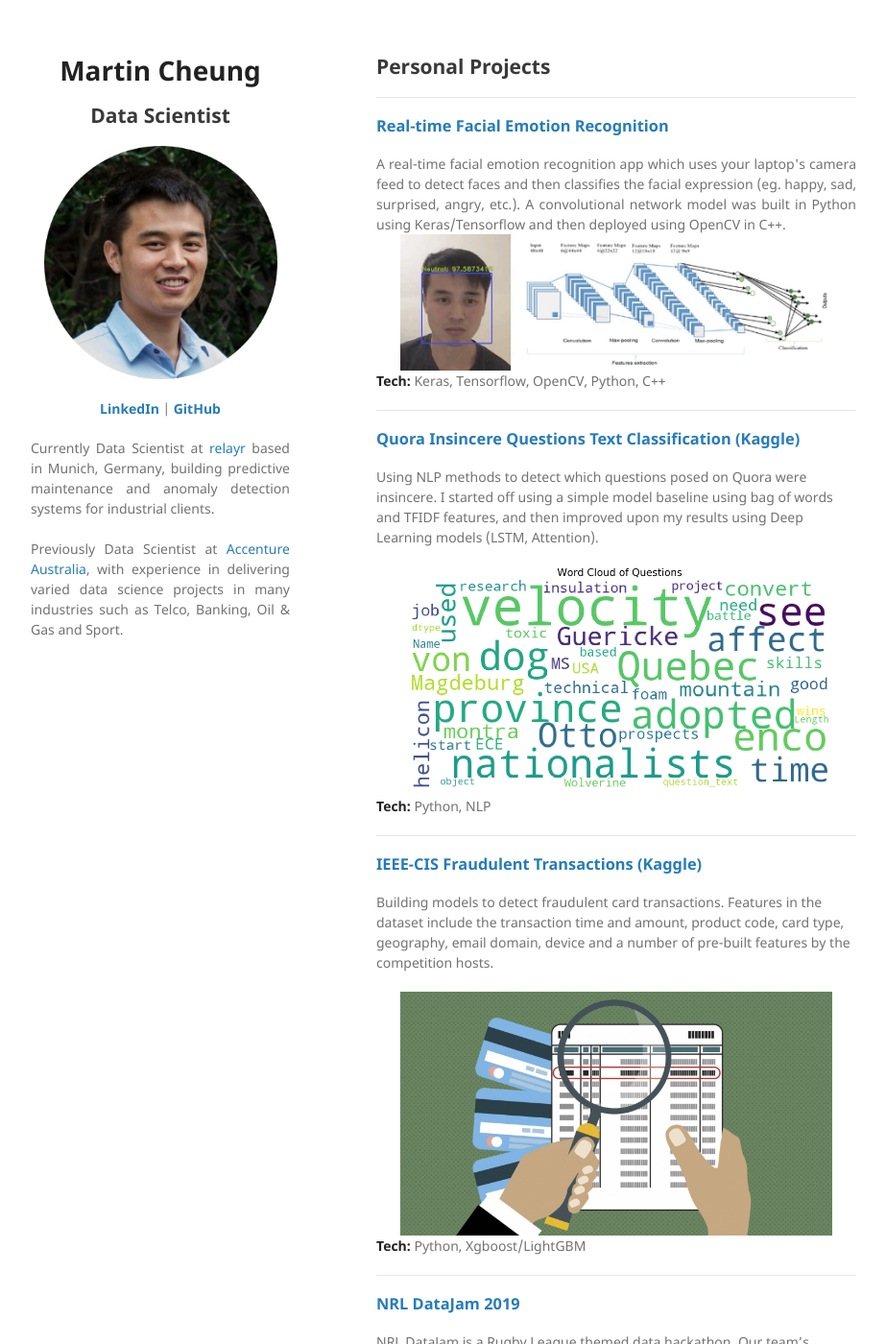
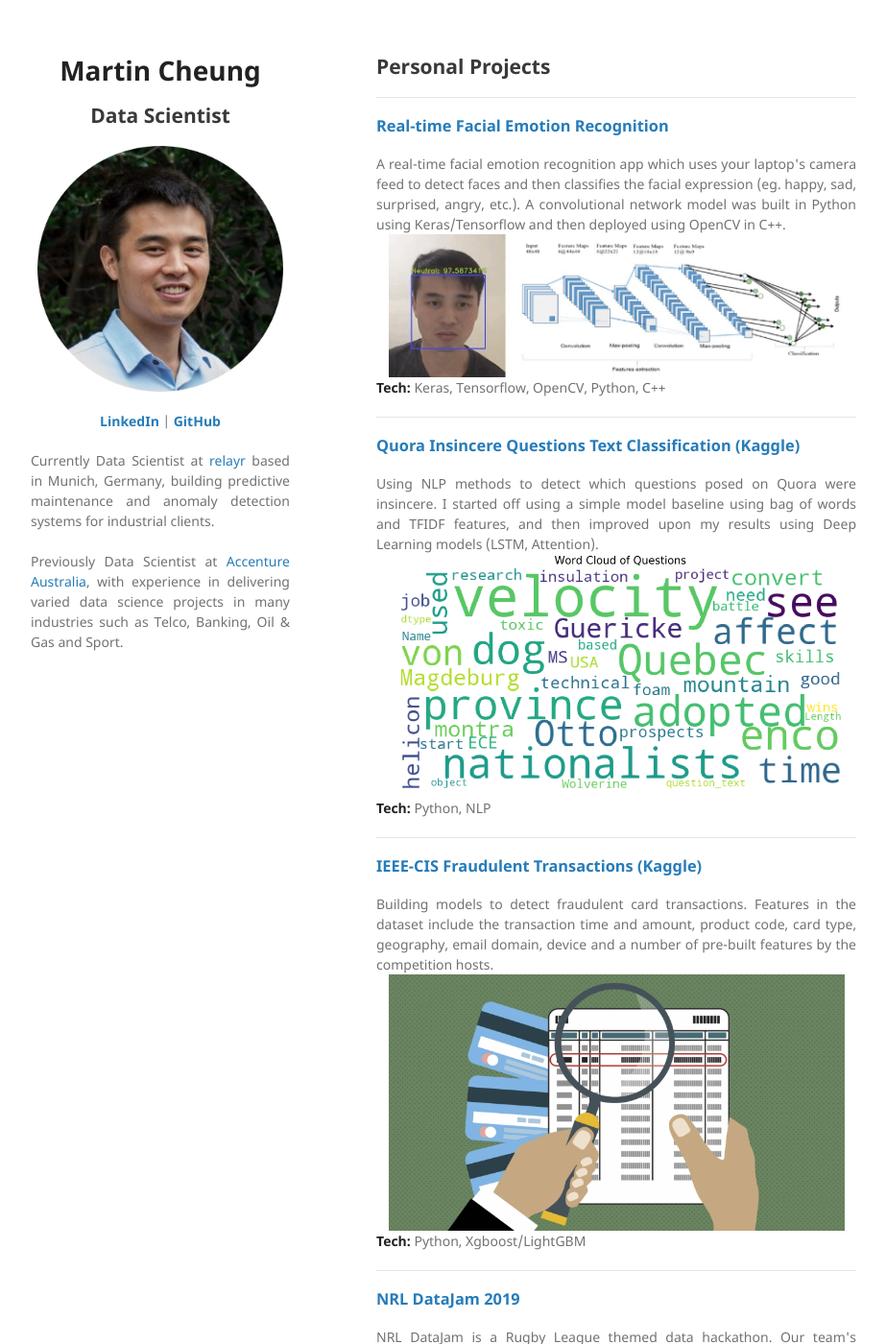
Before and after one commit to martycheung/martycheung.github.io, a Jekyll site: the page built from index.md, in a window 1280 px wide and 1400 px high. Shown: the whole window at 96% size, without its empty margins (178-1101 px from the left). Built offline with Jekyll 4.4.1, drawn with Linux system fonts in a browser that asks for light colours; our own code applies the rules of GitHub Pages for plain Markdown files; some of the changed text lies outside the part shown.

Commit message:
Justify align text in project descriptions and increase image size to 95%

```diff
--- a/_sass/jekyll-theme-minimal.scss
+++ b/_sass/jekyll-theme-minimal.scss
@@ -94,7 +94,7 @@ th {
 }
 
 img {
-  max-width: 90%;
+  max-width: 95%;
   display: block;
   margin-left: auto;
   margin-right: auto;
--- a/index.md
+++ b/index.md
@@ -16,7 +16,9 @@ A real-time facial emotion recognition app which uses your laptop's camera feed
 
 ### [Quora Insincere Questions Text Classification (Kaggle)](https://github.com/martycheung/Quora-Insincere-Questions-Kaggle)
 
+<div style="text-align: justify">
 Using NLP methods to detect which questions posed on Quora were insincere. I started off using a simple model baseline using bag of words and TFIDF features, and then improved upon my results using Deep Learning models (LSTM, Attention).
+</div>
 
 <center><img src="images/wordcloud_quora.jpg?raw=true"/></center>
 
@@ -26,7 +28,9 @@ Using NLP methods to detect which questions posed on Quora were insincere. I sta
 
 ### [IEEE-CIS Fraudulent Transactions (Kaggle)](https://github.com/martycheung/IEEE-CIS-Fraudulent-Transactions-Kaggle)
 
+<div style="text-align: justify">
 Building models to detect fraudulent card transactions. Features in the dataset include the transaction time and amount, product code, card type, geography, email domain, device and a number of pre-built features by the competition hosts.
+</div>
 
 <center><img src="images/fraud.jpg?raw=true"/></center>
 
@@ -36,7 +40,9 @@ Building models to detect fraudulent card transactions. Features in the dataset
 
 ### [NRL DataJam 2019](https://github.com/martycheung/NRL-DataJam-2019)
 
+<div style="text-align: justify">
 NRL DataJam is a Rugby League themed data hackathon. Our team's solution was a machine learning model and Tableau dashboard which would help inform coaches whether to opt for the penalty goal (2pts) or to attack for the try (up to 6pts). Our team was awarded 3rd place for our solution.
+</div>
 
 <center><img src="images/datajam_tableau.png?raw=true"/></center>
 
@@ -46,7 +52,9 @@ NRL DataJam is a Rugby League themed data hackathon. Our team's solution was a m
 
 ### [Real Estate Valuation Dataset Creation by Web Scraping](https://github.com/martycheung/Real-Estate-Dataset-and-Valuation-Model)
 
+<div style="text-align: justify">
 (Work in progress) I have built a real estate dataset to help inform my personal property investment decisions. The project involves web scraping data from realestate.com.au and other property sites, and then building a model to estimate property value, given property size, location, bedrooms, etc.
+</div>
 
 <center><img src="images/realestate1.jpg?raw=true"/></center>
 
```
